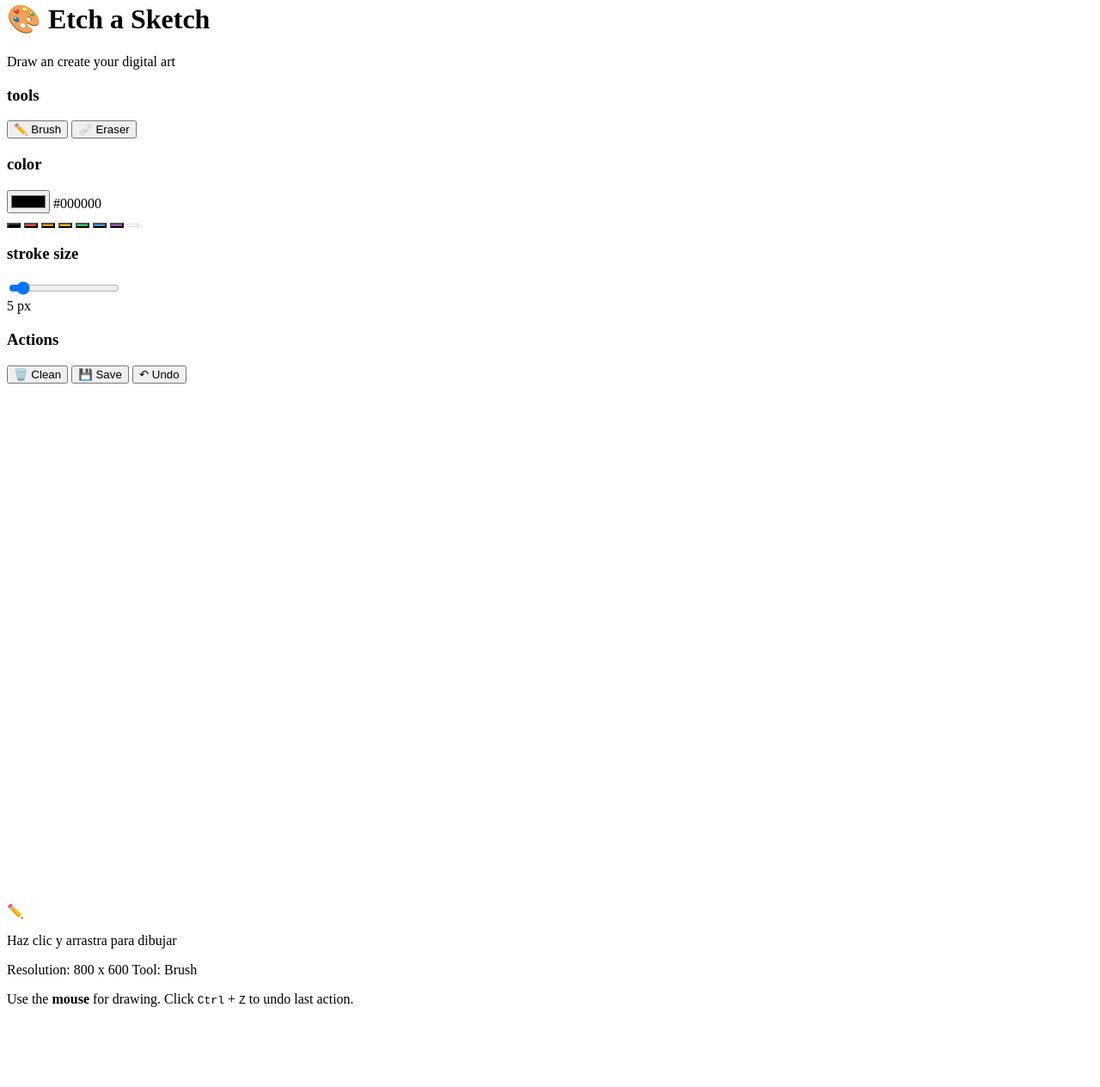
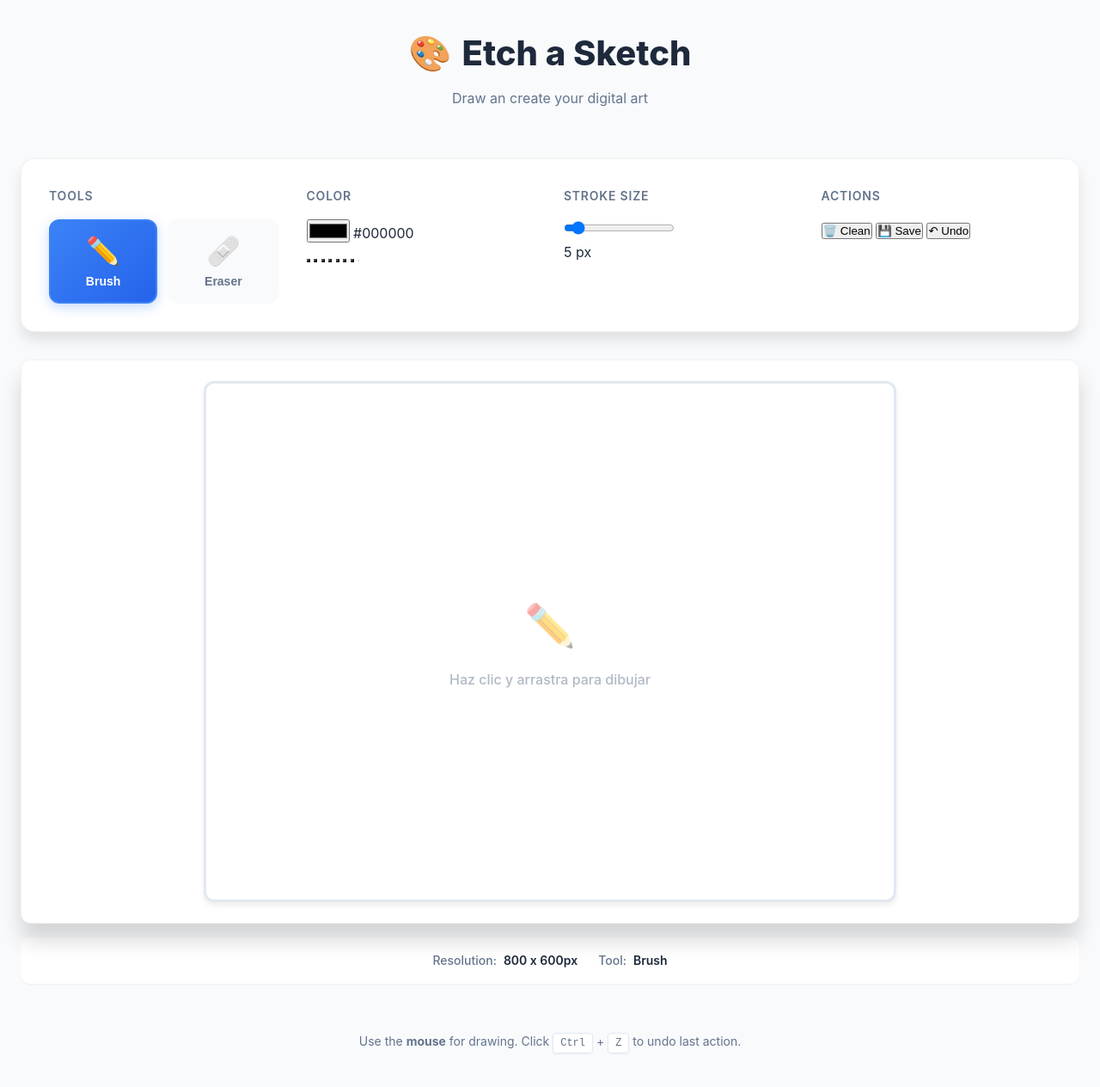
Before and after one commit to LLANNILLO/etch-a-sketch, a plain HTML site: page index.html in a window 1280 px wide. Shown: the part 18-1282 px from the top of the page at 86% size. Before the commit the page ends 1205 px from the top, so only its background shows below. Drawn offline with Linux system fonts and the light colour scheme.

Commit message:
Added some style with css
TODO: Finish the style for the toolbar container
& add the JS interaction for the etch a sketch

```diff
--- a/index.html
+++ b/index.html
@@ -4,11 +4,13 @@
     <meta charset="UTF-8" />
     <meta name="viewport" content="width=device-width, initial-scale=1.0" />
     <title>Etch a Sketch</title>
+    <link rel="stylesheet" href="./styles/styles.css" />
     <script src="./index.js" defer></script>
   </head>
   <body>
-    <header>
-      <h1>
+    <div class="container">
+      <header class="header">
+        <h1 class="title">
           <span class="icon">🎨</span>
           Etch a Sketch
         </h1>
@@ -38,10 +40,9 @@
               aria-pressed="false"
               data-tool="eraser"
             >
-            <span class="icon">🩹</span>
-            Eraser
+              <span class="tool-icon">🩹</span>
+              <span class="tool-label">Eraser</span>
             </button>
-        </div>
           </div>
         </div>
 
@@ -177,6 +178,7 @@
             </button>
           </div>
         </div>
+      </div>
 
       <!-- Canvas area for drawing -->
       <div class="canvas-container">
@@ -201,21 +203,20 @@
         <div class="canvas-info">
           <span class="info-item">
             <span class="info-label">Resolution:</span>
-            <span class="info-value" id="canvasResolution">800 x 600</span>
+            <span class="info-value" id="canvasResolution">800 x 600px</span>
           </span>
           <span class="info-item">
             <span class="info-label">Tool:</span>
             <span class="info-value" id="currentTool">Brush</span>
           </span>
-
         </div>
       </div>
-
-    <footer>
+      <footer class="footer">
         <p>
           Use the <strong>mouse</strong> for drawing. Click <kbd>Ctrl</kbd> +
           <kbd>Z</kbd> to undo last action.
         </p>
       </footer>
+    </div>
   </body>
 </html>
--- a/styles/styles.css
+++ b/styles/styles.css
@@ -0,0 +1,295 @@
+* {
+  margin: 0;
+  padding: 0;
+  box-sizing: border-box;
+}
+
+:root {
+  /* Color palette */
+  --color-primary: #3b82f6;
+  --color-primary-dark: #2563eb;
+  --color-primary-light: #60a5fa;
+
+  --color-secondary: #6366f1;
+  --color-success: #10b981;
+  --color-warning: #f59e0b;
+  --color-danger: #ef4444;
+
+  /* Background color */
+  --color-bg-main: #f8fafc;
+  --color-bg-card: #ffffff;
+  --color-bg-dark: #1e293b;
+
+  /* Text color */
+  --color-text-primary: #1e293b;
+  --color-text-secondary: #64748b;
+  --color-text-muted: #94a3b8;
+
+  /* Tool colors */
+  --color-brush: #3b82f6;
+  --color-eraser: #64748b;
+
+  /* Shadows */
+  --shadow-sm: 0 1px 2px rgb(0 0 0 / 0.05);
+  --shadow-md: 0 4px 6px rgb(0 0 0 / 0.07);
+  --shadow-lg: 0 10px 15px rgb(0 0 0 / 0.1);
+  --shadow-xl: 0 20px 25px rgb(0 0 0 / 0.15);
+
+  /* Borders */
+  --radius-sm: 0.5rem;
+  --radius-md: 0.75rem;
+  --radius-lg: 1rem;
+  --radius-xl: 1.5rem;
+
+  /* Spacing */
+  --spacing-xs: 0.5rem;
+  --spacing-sm: 0.75rem;
+  --spacing-md: 1rem;
+  --spacing-lg: 1.5rem;
+  --spacing-xl: 2rem;
+
+  /* Transactions */
+  --transition-fast: 150ms ease;
+  --transition-base: 200ms ease;
+  --transition-slow: 300ms ease;
+  font-size: 16px;
+}
+
+body {
+  font-family: "Inter", "Segoe UI", Tahoma, Geneva, Verdana, sans-serif;
+  background-color: var(--color-bg-main);
+  color: var(--color-text-primary);
+  line-height: 1.6;
+  min-height: 100vh;
+  padding: var(--spacing-lg);
+}
+
+.container {
+  display: flex;
+  margin: 0 auto;
+  width: 100%;
+  max-width: 1400px;
+  flex-direction: column;
+  gap: var(--spacing-xl);
+}
+
+/* Styling the header container */
+
+.header {
+  text-align: center;
+  padding-block: var(--spacing-lg);
+}
+
+.title {
+  font-weight: 800;
+  font-size: clamp(1.75rem, 4vw, 2.5rem);
+  display: inline-flex;
+  margin: 0 auto;
+  gap: var(--spacing-sm);
+  margin-bottom: var(--spacing-xs);
+}
+
+.subtitle {
+  font-size: 1rem;
+  color: var(--color-text-secondary);
+}
+
+/* Styling the toolbar container */
+
+.toolbar {
+  display: grid;
+  background-color: var(--color-bg-card);
+  border: 1px solid rgb(0 0 0 / 0.05);
+  border-radius: var(--radius-lg);
+  box-shadow: var(--shadow-lg);
+  padding: var(--spacing-xl);
+
+  grid-template-columns: repeat(auto-fill, minmax(250px, 1fr));
+  gap: var(--spacing-xl);
+}
+
+.toolbar-section {
+  display: flex;
+  flex-direction: column;
+  gap: var(--spacing-md);
+  .section-title {
+    text-transform: uppercase;
+    font-size: 0.875rem;
+    font-weight: 600;
+    color: var(--color-text-secondary);
+    letter-spacing: 0.05rem;
+  }
+}
+
+/* Tool buttons style */
+.tool-buttons {
+  display: flex;
+  gap: var(--spacing-sm);
+
+  .tool-btn {
+    display: flex;
+    flex-grow: 1;
+    flex-direction: column;
+    align-items: center;
+    gap: var(--spacing-xs);
+    padding: var(--spacing-md);
+    background: var(--color-bg-main);
+    border: 2px solid transparent;
+    border-radius: var(--radius-md);
+    cursor: pointer;
+    font-size: 0.875rem;
+    color: var(--color-text-secondary);
+
+    &.active {
+      background: linear-gradient(
+        135deg,
+        var(--color-brush),
+        var(--color-primary-dark)
+      );
+      border-color: var(--color-brush);
+      box-shadow: 0 4px 14px rgb(59 130 246 / 0.3);
+
+      .tool-label {
+        color: white;
+      }
+    }
+
+    &:not(.active):hover {
+      transform: translateY(-2px);
+      box-shadow: var(--shadow-md);
+
+      .tool-icon {
+        transform: scale(1.1);
+      }
+    }
+
+    .tool-icon {
+      font-size: 2rem;
+      transition: transform var(--transition-fast);
+    }
+
+    .tool-label {
+      font-weight: 600;
+    }
+  }
+}
+
+/* Styling canvas */
+.canvas-container{
+    display: flex;
+    flex-direction: column;
+    gap: var(--spacing-md);
+}
+
+.canvas-wrapper {
+    position: relative;
+    padding: var(--spacing-lg);
+    display: flex;
+    justify-content: center;
+    align-items: center;
+    background-color: var(--color-bg-card);
+    border: 1px solid rgb(0 0 0 / 0.05);
+    border-radius: var(--radius-md);
+    box-shadow: var(--shadow-xl);
+
+    .drawing-canvas{
+        display: block;
+        background-color: white;
+        border: 3px solid #e2e8f0;
+        border-radius: var(--radius-md);
+        box-shadow: var(--shadow-md);
+        max-width: 100%;
+        height: auto;
+        cursor: crosshair;
+    }
+
+    .canvas-placeholder{
+        position: absolute;
+        top: 50%;
+        left: 50%;
+        transform: translate(-50%, -50%);
+        pointer-events: none;
+        opacity: 0.5;
+        transition: opacity var(--transition-slow);
+
+        .placeholder-content{
+            display: flex;
+            flex-direction: column;
+            align-items: center;
+            gap: var(--spacing-sm);
+
+            .placeholder-icon{
+                font-size: 3rem;
+            }
+
+            .placeholder-text{
+                font-size: 1rem;
+                color: var(--color-text-secondary);
+                font-weight: 500;
+            }
+        }
+    }
+}
+
+.canvas-info{
+    padding: var(--spacing-md);
+    background-color: var(--color-bg-card);
+    border-radius: var(--radius-md);
+    box-shadow: var(--shadow-sm);
+    display: inline-flex;
+    justify-content: center;
+    gap: var(--spacing-lg);
+
+    .info-item{
+        display: flex;
+        gap: var(--spacing-xs);
+        font-size: 0.875rem;
+
+        .info-label{
+            color: var(--color-text-secondary);
+            font-weight: 500;
+        }
+
+        .info-value{
+            color: var(--color-text-primary);
+            font-weight: 600;
+
+        }
+    }
+}
+
+/* Styling the footer container */
+.footer {
+  text-align: center;
+  padding: var(--spacing-lg) 0;
+  color: var(--color-text-secondary);
+  font-size: 0.875rem;
+
+  kbd {
+    padding: 0.25rem 0.5rem;
+    background: var(--color-bg-card);
+    border: 1px solid #e2e8f0;
+    font-size: 0.75rem;
+    border-radius: 0.25rem;
+    box-shadow: var(--shadow-sm);
+    font-family: "Courier New", Courier, monospace;
+  }
+}
+
+/* Animations */
+.toolbar,
+.canvas-container {
+  animation: fadeIn 0.8s ease-out;
+}
+
+@keyframes fadeIn {
+    0%{
+        opacity: 0;
+        transform: translateY(10%);
+    }
+
+    100% {
+        opacity: 1;
+        transform: translateY(0%);
+    }
+}
```
Lines whose indentation alone changed are shown as unchanged.
